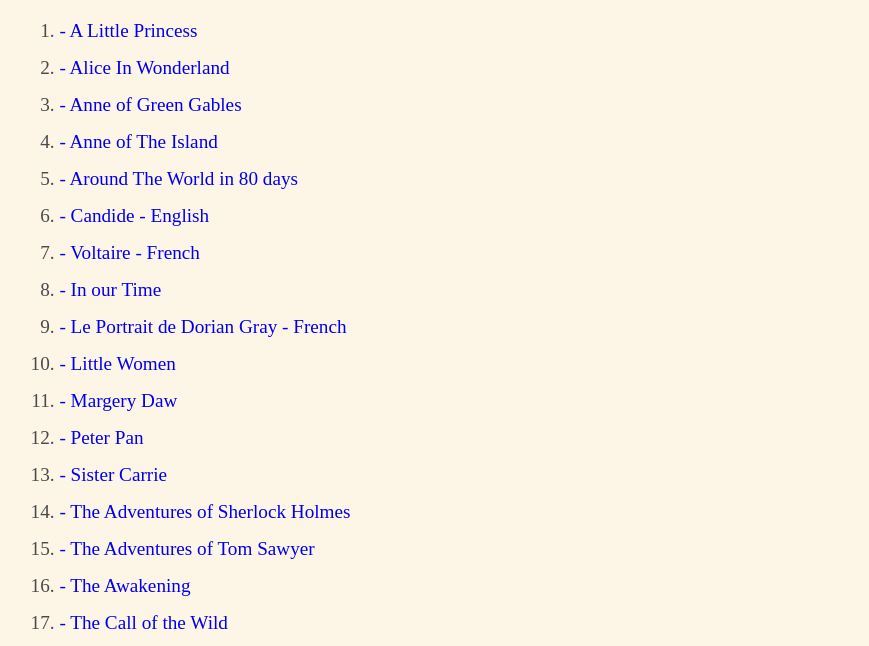
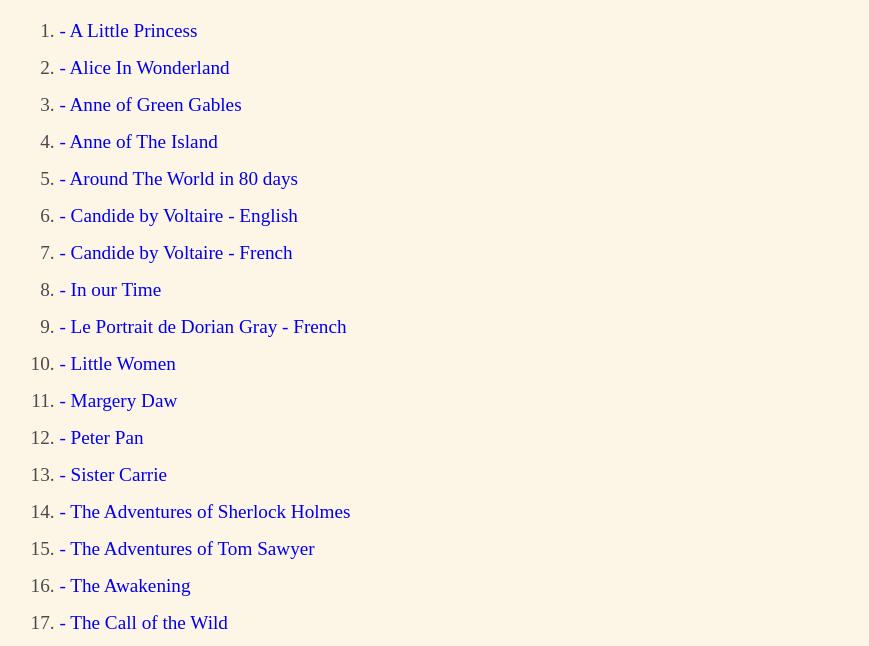
Before and after one commit to ivairosouza/Free-Books-in-HTML, a plain HTML site: page docs/index.html in a window 1280 px wide. Shown: the part 148-794 px from the top of the page, without its empty margins (19-888 px from the left). Drawn offline with Linux system fonts and the light colour scheme.

Commit message:
Update index.html

```diff
--- a/docs/index.html
+++ b/docs/index.html
@@ -4,7 +4,7 @@
   <meta charset="utf-8">
   <meta content="width=device-width, initial-scale=1.0" name="viewport" />
 
-<title>Por isso não temos nada !</title>
+<title>Book Collection</title>
 <style>
   body {
   margin: 0;
@@ -63,8 +63,8 @@ Here are the books available to Download.
 <li><a href="https://raw.githubusercontent.com/ivairosouza/Free-Books-in-HTML/main/AnneOfGreenGables.zip" download> - Anne of Green Gables</a></li>
 <li><a href="https://raw.githubusercontent.com/ivairosouza/Free-Books-in-HTML/main/AnneOfTheIsland.zip" download> - Anne of The Island</a></li>
 <li><a href="https://raw.githubusercontent.com/ivairosouza/Free-Books-in-HTML/main/AroundTheWorldIn80days.zip" download> - Around The World in 80 days</a></li>
-<li><a href="https://raw.githubusercontent.com/ivairosouza/Free-Books-in-HTML/main/CandideByVoltaire.zip" download> - Candide - English</a></li>
-<li><a href="https://raw.githubusercontent.com/ivairosouza/Free-Books-in-HTML/main/CandideByVoltaireFrench.zip" download> - Voltaire - French</a></li>
+<li><a href="https://raw.githubusercontent.com/ivairosouza/Free-Books-in-HTML/main/CandideByVoltaire.zip" download> - Candide by Voltaire - English</a></li>
+<li><a href="https://raw.githubusercontent.com/ivairosouza/Free-Books-in-HTML/main/CandideByVoltaireFrench.zip" download> - Candide by Voltaire - French</a></li>
 <li><a href="https://raw.githubusercontent.com/ivairosouza/Free-Books-in-HTML/main/InOurTime.zip" download> - In our Time</a></li>
 <li><a href="https://raw.githubusercontent.com/ivairosouza/Free-Books-in-HTML/main/LePortraitDeDorianGray.zip" download> - Le Portrait de Dorian Gray - French</a></li>
 <li><a href="https://raw.githubusercontent.com/ivairosouza/Free-Books-in-HTML/main/LittleWomen.zip" download> - Little Women</a></li>
```
